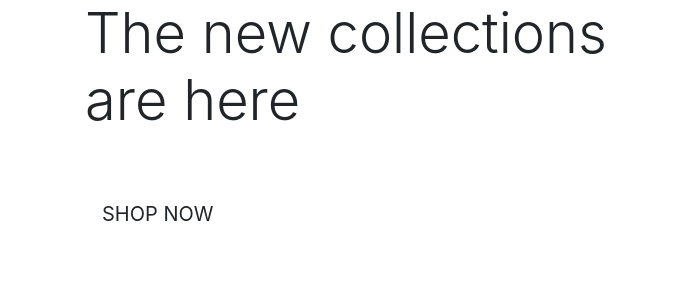
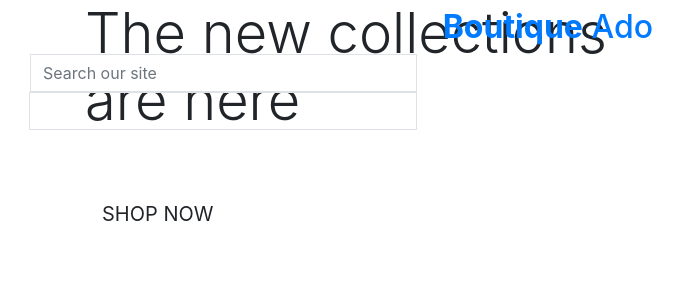
Before and after one commit to carlow78/boutique-ado, a Django app: page / in a window 1280 px wide. Shown: the top 300 px of the page, without its empty margins (0-686 px from the left). Run offline with Django 3.2, Linux system fonts and the light colour scheme.

Commit message:
base.html update

```diff
--- a/templates/base.html
+++ b/templates/base.html
@@ -38,7 +38,41 @@
 
   <body>
 
-    <header class="container-fluid fixed-top"></header> <!--stick to top of page -->
+    <header class="container-fluid fixed-top"><!--stick to top of page -->
+
+      <div class="row">
+        <div class="col-12 col-lg-4 my-auto py-1 py-lg-0 text-center text-lg-left"></div>
+          <a href="{%  url 'home' %}" class ="nav-link main-logo-link">
+            <h2 class="logo-font text-black my-0"><strong>Boutique</strong> Ado</h2>
+          </a>
+      </div>
+
+        <div class="col-12 col-lg-4 my-auto py-1 py-lg-0">
+          <form method="GET" action="">
+            <div class="input w-100">
+              <input class="form-control border border-black rounded-0" type="text" name="q" placeholder="Search our site">
+                <div class="input-group-append">
+                  <button class="form-control btn btn-black border border-black rounded-0" type="submit">
+                    <span class="icon">
+                      <i class fas fa-search></i>
+                    </span>
+                  </button>
+                </div>
+            </div>
+          </form>
+        </div>
+
+        <div class="col-12 col-lg-4 my-auto py-1 py-lg-0">
+          <ul class="list-inline list-unstyled text-center text-lg-right my-0">
+            <li class="list-inline-item dropdown"></li>
+            <li class="list-inline-item"></li>
+            <li class="list-inline-item"></li>
+          </ul>
+
+        </div>
+
+
+    </header>
 
     {% if messages %}
         <div class="message-container"></div> <!-- Display bootstrap message -->
```
